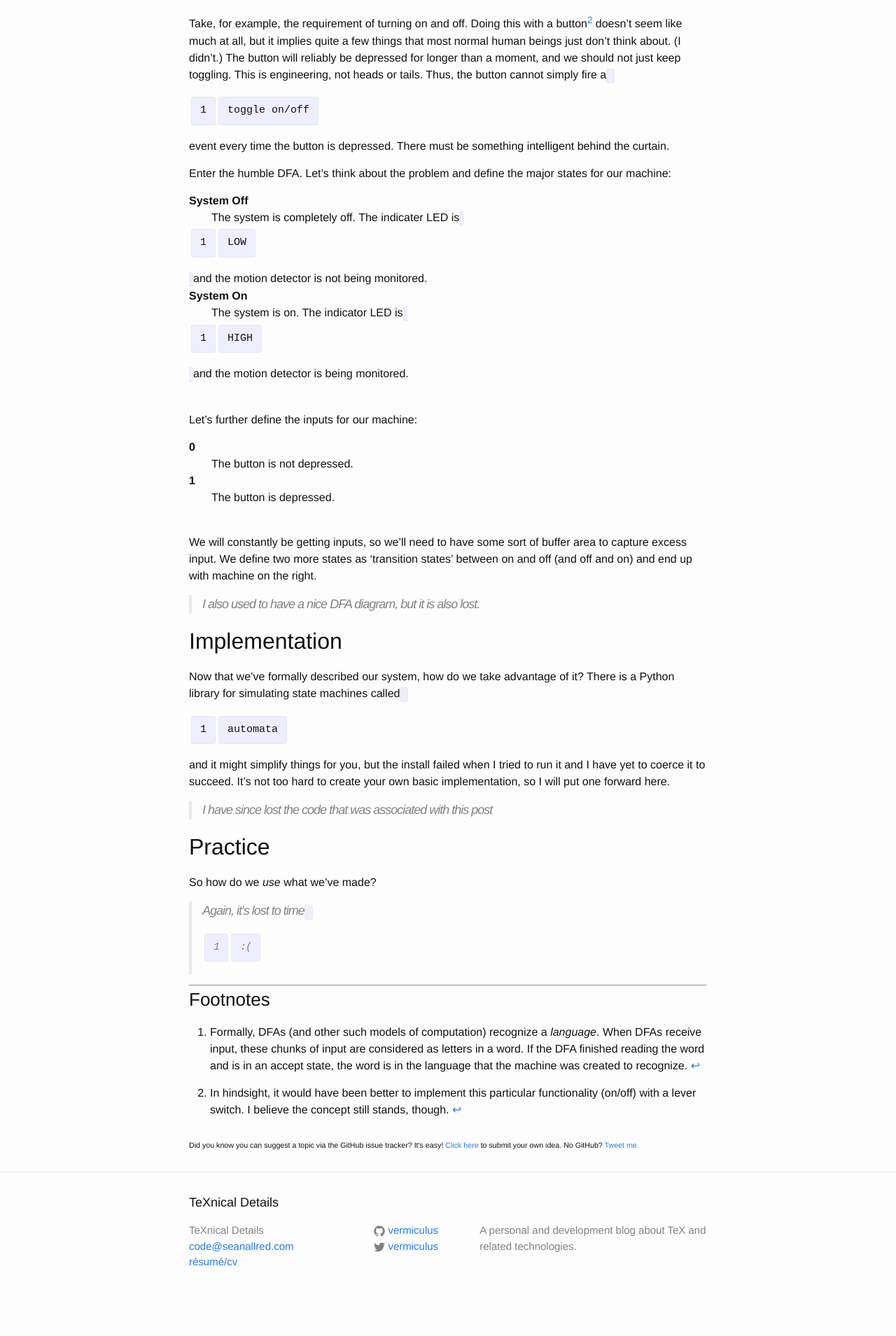
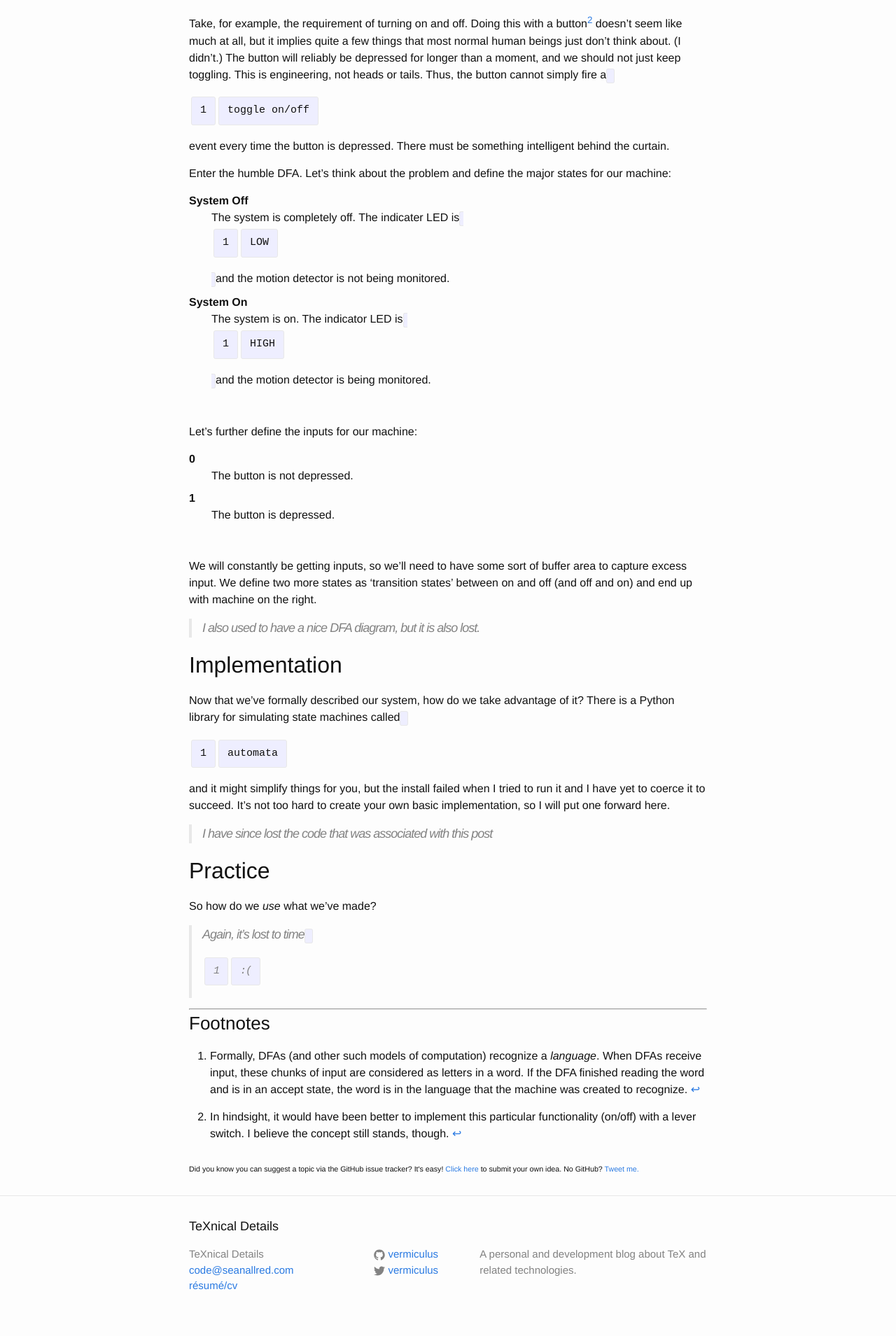
Before and after one commit to vermiculus/seanallred.com, a Jekyll site: the page built from _posts/2014-01-10-rpi-dfa.markdown, in a window 1280 px wide. Shown: the part 853-2762 px from the top of the page at 70% size. Built offline with Jekyll 4.4.1, drawn with Linux system fonts in a browser that asks for light colours; comment, search, counter and statistics services are not loaded; before the commit the page ends 2728 px from its top, so only the background shows below that.

Commit message:
Fix description list layout

```diff
--- a/_sass/_base.scss
+++ b/_sass/_base.scss
@@ -28,11 +28,12 @@ dt {
 }
 
 dd {
-    text-indent: 2em;
+    padding-left: 2em;
+    padding-bottom: 1ex;
 }
 
 sup {
-    vertical-algin: super;
+    vertical-align: super;
 }
 
 dl {
```
